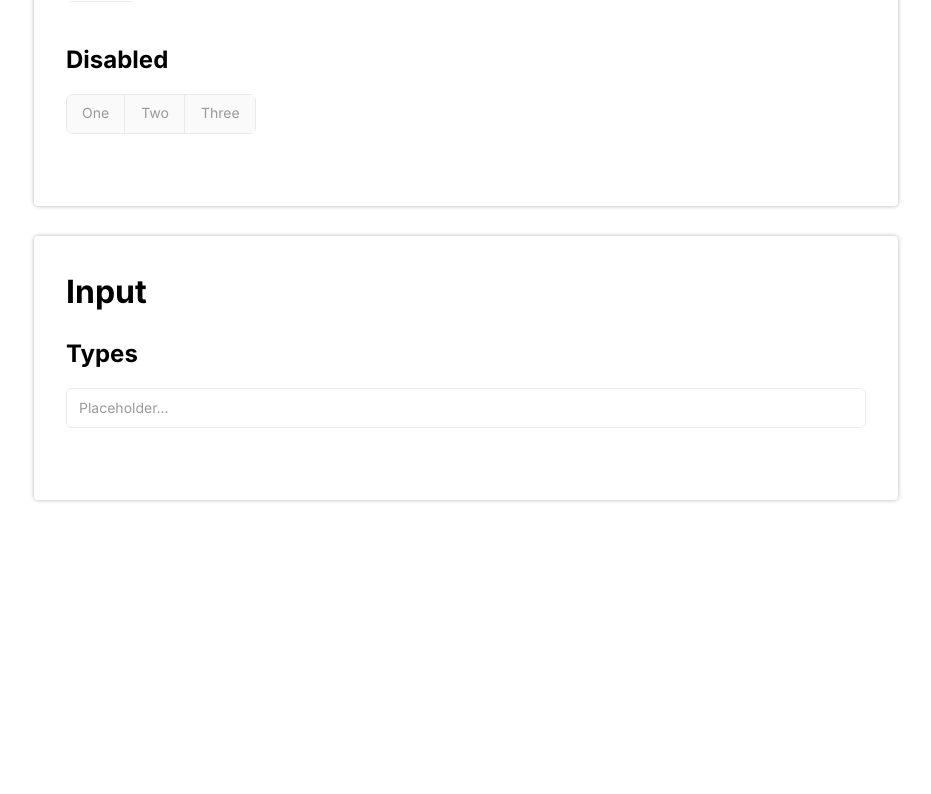
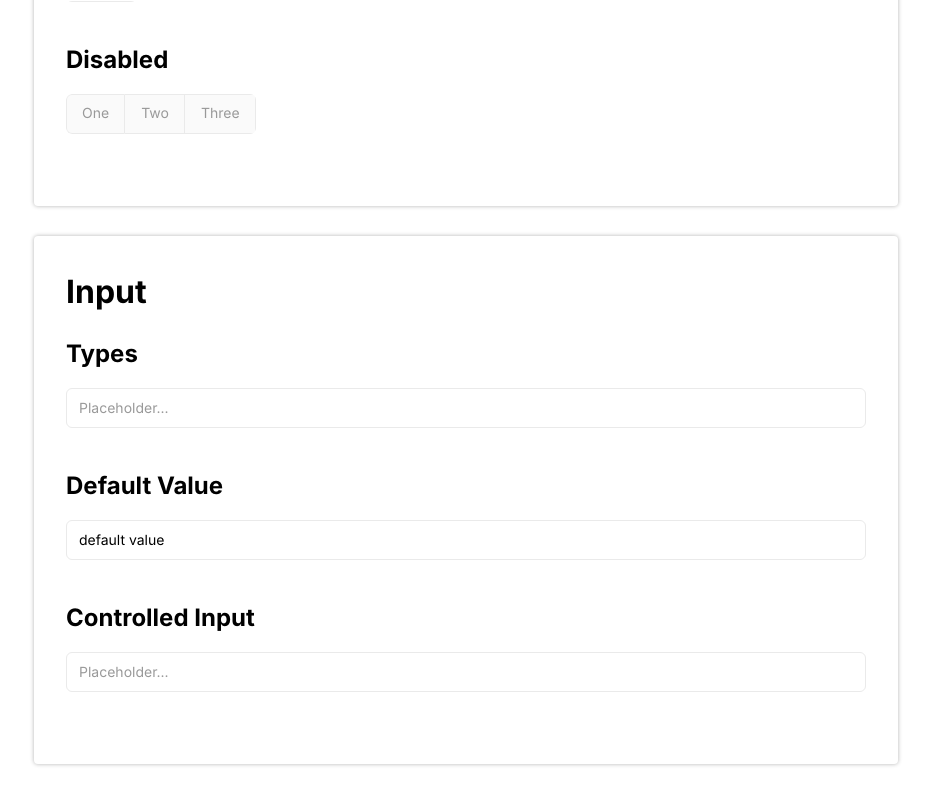
Before and after one commit to bohdev95/react-raw-ui, a React app: page / in a window 1280 px wide. Shown: the part 2456-3250 px from the top of the page, without its empty margins (174-1105 px from the left). Before the commit the page ends 2986 px from the top, so only its background shows below. Built offline with nearby package versions, Linux system fonts and the light colour scheme.

Commit message:
feat(Input): add internal value to support controlled and uncontrolled modes

```diff
--- a/components/Button/Button.tsx
+++ b/components/Button/Button.tsx
@@ -77,7 +77,7 @@ const Button = forwardRef<HTMLButtonElement, PropsWithChildren<ButtonProps>>(
 
     const clickHandler = (event: MouseEvent<HTMLButtonElement>) => {
       if (loading || disabled) return;
-      onClick && onClick(event);
+      onClick?.(event);
     };
 
     return (
--- a/components/Input/Input.tsx
+++ b/components/Input/Input.tsx
@@ -2,6 +2,7 @@ import React, {
   PropsWithChildren,
   forwardRef,
   Ref,
+  ChangeEvent,
   FocusEvent,
   useEffect,
   useImperativeHandle,
@@ -12,6 +13,7 @@ import React, {
 import classNames from "classnames";
 import { InputProps } from "./Input.types";
 import { useInputCSS } from "./Input.styles";
+import { useControlled } from "../utils/hooks";
 
 const Input = forwardRef<HTMLInputElement, PropsWithChildren<InputProps>>(
   (
@@ -19,7 +21,7 @@ const Input = forwardRef<HTMLInputElement, PropsWithChildren<InputProps>>(
       type = "default",
       htmlType = "text",
       placeholder = "",
-      initialValue = "",
+      defaultValue = "",
       disabled = false,
       readOnly = false,
       className = "",
@@ -32,6 +34,10 @@ const Input = forwardRef<HTMLInputElement, PropsWithChildren<InputProps>>(
     },
     ref: Ref<HTMLInputElement | null>
   ) => {
+    const [internalValue, setInternalValue] = useControlled({
+      defaultValue,
+      value,
+    })
     const { className: resolveClassName, styles } = useInputCSS({});
     const classes = classNames(
       "raw-input",
@@ -40,14 +46,18 @@ const Input = forwardRef<HTMLInputElement, PropsWithChildren<InputProps>>(
     );
 
     const focusHandler = (event: FocusEvent<HTMLInputElement>) => {
-      onFocus && onFocus(event);
+      onFocus?.(event);
     };
 
     const blurHandler = (event: FocusEvent<HTMLInputElement>) => {
-      onBlur && onBlur(event);
+      onBlur?.(event);
     };
 
-    const changeHandler = () => {};
+    const changeHandler = (event: ChangeEvent<HTMLInputElement>) => {
+      if (disabled || readOnly) return;
+      setInternalValue(event.target.value);
+      onChange?.(event);
+    };
 
     return (
       <>
@@ -55,6 +65,7 @@ const Input = forwardRef<HTMLInputElement, PropsWithChildren<InputProps>>(
           ref={ref}
           type={htmlType}
           className={classes}
+          value={internalValue}
           placeholder={placeholder}
           disabled={disabled}
           readOnly={readOnly}
--- a/components/utils/hooks/index.ts
+++ b/components/utils/hooks/index.ts
@@ -1 +1 @@
-// export { default as useHooks } from './useHooks';
+export { default as useControlled } from './useControlled';
--- a/components/utils/hooks/useControlled.ts
+++ b/components/utils/hooks/useControlled.ts
@@ -1,4 +1,4 @@
-import { useState, SetStateAction } from "react";
+import { useState, SetStateAction, Dispatch } from "react";
 import { useCallbackRef } from "./useCallbackRef";
 
 interface UseControlledProps<T> {
@@ -36,10 +36,10 @@ export default function useControlled<T>({
         setUnControlledState(nextState);
       }
 
-      onChange?.(nextState);
+      onChange(nextState);
     },
     [value, isControlled, onChange, shouldUpdate]
   );
 
-  return [value, setValue] as const;
+  return [value, setValue] as [T, Dispatch<SetStateAction<T>>];
 }
--- a/src/App.tsx
+++ b/src/App.tsx
@@ -1,4 +1,4 @@
-import React, { FC, PropsWithChildren } from "react";
+import React, { FC, PropsWithChildren, ChangeEvent, useState } from "react";
 import { Search } from "react-feather";
 import { Button, Loading, ButtonGroup, Input } from "../components";
 
@@ -91,6 +91,12 @@ const Unit: FC<
 };
 
 function App() {
+  const [inputValue, setInputValue] = useState("");
+
+  const handleChangeInput = (event: ChangeEvent<HTMLInputElement>) => {
+    setInputValue(event.target.value);
+  };
+
   return (
     <div>
       <Container title="Button">
@@ -307,6 +313,20 @@ function App() {
             {/* <Input type="primary" /> */}
           </Unit>
         </Wrapper>
+        <Wrapper title="Default Value">
+          <Unit layout="col">
+            <Input defaultValue="default value" placeholder="Placeholder..." />
+          </Unit>
+        </Wrapper>
+        <Wrapper title="Controlled Input">
+          <Unit layout="col">
+            <Input
+              value={inputValue}
+              onChange={handleChangeInput}
+              placeholder="Placeholder..."
+            />
+          </Unit>
+        </Wrapper>
       </Container>
     </div>
   );
```
Also changed, not shown: components/Input/Input.types.ts (+7 -7 lines).
